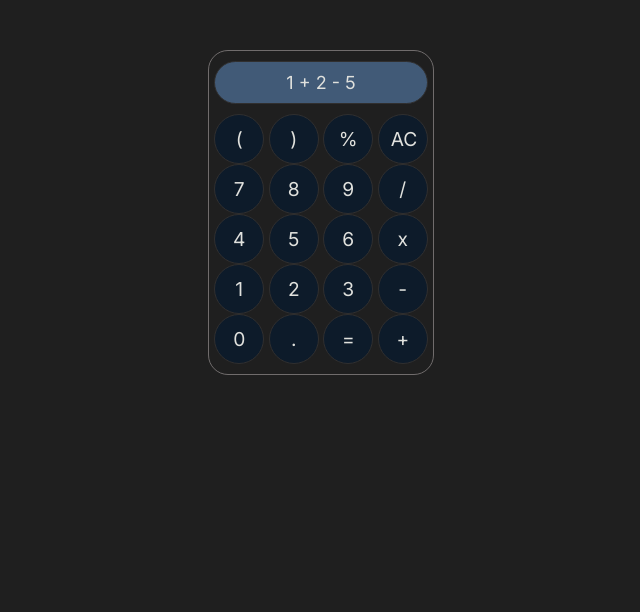
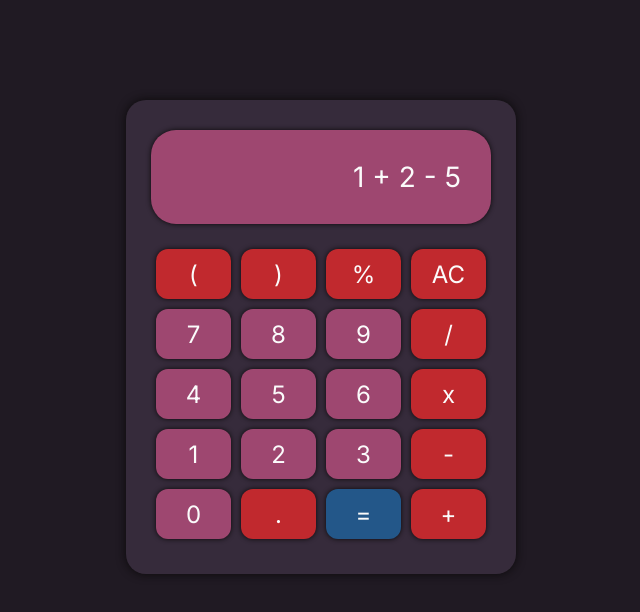
Before and after one commit to jacobisdev/calculator, a website: page src/index.html in a window 1280 px wide. Shown: the whole page, without its empty margins (319-959 px from the left). Drawn offline with Linux system fonts and the light colour scheme.

Commit message:
Change color scheme and some properties

```diff
--- a/src/index.html
+++ b/src/index.html
@@ -15,34 +15,34 @@
         <div class="calc-display">1 + 2 - 5</div>
         <div class="calc-body">
             <div class="row">
-                <button class="calc-btn">(</button>
-                <button class="calc-btn">)</button>
-                <button class="calc-btn">%</button>
-                <button class="calc-btn">AC</button>
+                <button class="calc-btn symbol">(</button>
+                <button class="calc-btn symbol">)</button>
+                <button class="calc-btn symbol">%</button>
+                <button class="calc-btn symbol">AC</button>
             </div>
             <div class="row">
                 <button class="calc-btn">7</button>
                 <button class="calc-btn">8</button>
                 <button class="calc-btn">9</button>
-                <button class="calc-btn">/</button>
+                <button class="calc-btn symbol">/</button>
             </div>
             <div class="row">
                 <button class="calc-btn">4</button>
                 <button class="calc-btn">5</button>
                 <button class="calc-btn">6</button>
-                <button class="calc-btn">x</button>
+                <button class="calc-btn symbol">x</button>
             </div>
             <div class="row">
                 <button class="calc-btn">1</button>
                 <button class="calc-btn">2</button>
                 <button class="calc-btn">3</button>
-                <button class="calc-btn">-</button>
+                <button class="calc-btn symbol">-</button>
             </div>
             <div class="row">
                 <button class="calc-btn">0</button>
-                <button class="calc-btn">.</button>
-                <button class="calc-btn">=</button>
-                <button class="calc-btn">+</button>
+                <button class="calc-btn symbol">.</button>
+                <button class="calc-btn equal">=</button>
+                <button class="calc-btn symbol">+</button>
             </div>
         </div>
     </div>
--- a/src/styles.css
+++ b/src/styles.css
@@ -1,46 +1,79 @@
+:root {
+    --primary: #362B3B;
+    --secondary: #9E4770;
+    --shadow: #0B090A;
+    --font: #FBFBFB;
+}
+
 body {
     margin: 0;
-    background-color: #1f1f1f;
+    background-color: #201A23;
     font-family: "Inter", "JetBrains Mono", sans-serif;
 }
 
 .calculator {
-    margin: 50px auto;
-    border: 1px solid #706c6c;
+    background-color: var(--primary);
+    margin: 100px auto;
     border-radius: 20px;
     padding: 10px 5px;
     width: fit-content;
+    box-shadow: 0px 0px 10px var(--shadow);
 }
 
 .calc-display {
-    background-color: #415A77;
-    color: #E0E1DD;
-    padding: 10px;
-    border: 1px solid #302f2f;
+    background-color: var(--secondary);
+    color: var(--font);
+    padding: 30px;
+    margin: 20px;
+    box-shadow: 0px 0px 5px var(--shadow);
     border-radius: 25px;
-    margin-bottom: 10px;
-    font-size: 18px;
-    text-align: center;
+    font-size: 28px;
+    text-align: end;
+
+    &:active {
+        color: #F1D302;
+    }
 }
 
 .calc-body {
     display: flex;
     flex-direction: column;
     align-items: center;
+    padding: 0px 20px 20px 20px;
 }
 
 .row {
-
+    display: flex;
 }
 
 .calc-btn {
-    background-color: #0D1B2A;
-    color: #E0E1DD;
-    padding: 12px;
-    border: 1px solid #302f2f;
-    border-radius: 50%;
-    width: 50px;
+    background-color: var(--secondary);
+    color: var(--font);
+    border: none;
+    border-radius: 12px;
+    width: 75px;
     height: 50px;
-    font-size: larger;
+    font-size: 24px;
     font-family: "Inter", "JetBrains Mono", sans-serif;
+    margin: 5px;
+    box-shadow: 0px 0px 5px var(--shadow);
+    transition: .125s ease;
+
+    &:hover {
+        background-color: #8D3F63;
+        scale: .95;
+    }
+
+    &:active {
+        background-color: #7F3959;
+
+    }
 }
+
+.symbol {
+    background-color: #C1292E;
+}
+
+.equal {
+    background-color: #235789;
+}
```
Also changed, not shown: src/script.js (line endings or trailing spaces).
